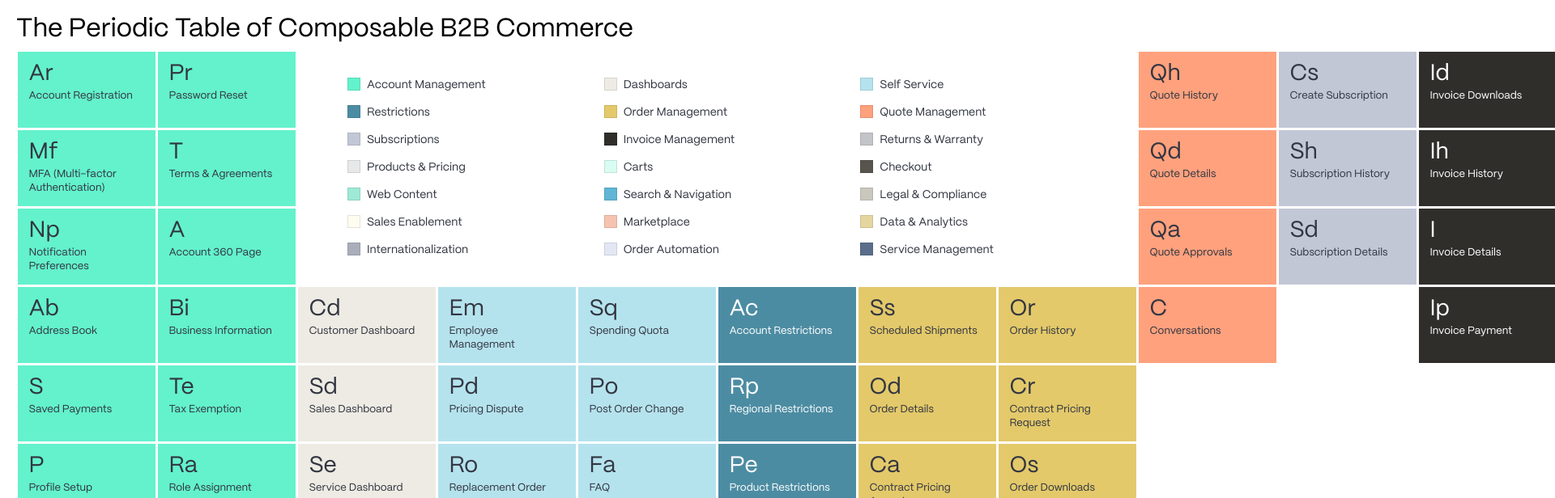
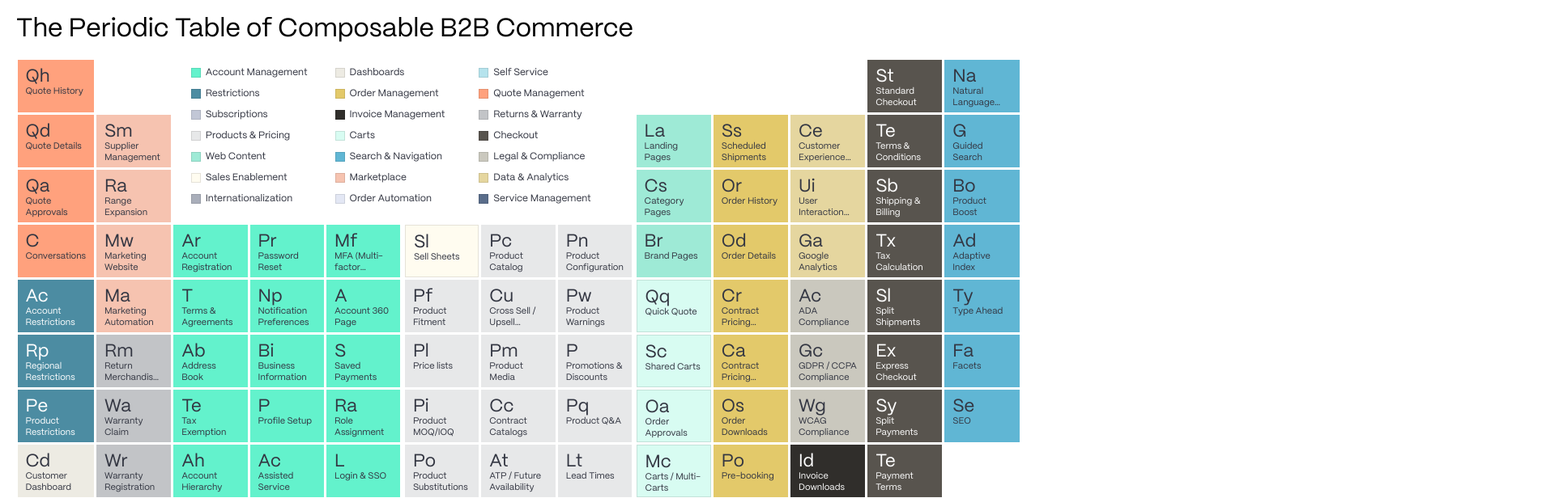
Before and after one commit to dmitryhb/periodic-table, a Vue app: page / in a window 1280 px wide. Shown: the top 616 px of the page at 81% size, 1920 px wide, since content can reach past the window. Built offline with nearby package versions, Linux system fonts and the light colour scheme.

Commit message:
PT-19: Fit table into one page

```diff
--- a/src/assets/styles/_elements.scss
+++ b/src/assets/styles/_elements.scss
@@ -74,17 +74,74 @@
   position: relative;
   transition: opacity 0.3s linear;
   opacity: 1;
+  display: flex;
+  align-items: flex-start;
+  margin-top: 20px;
+  width: 100%;
+  max-width: 2000px;
+  margin-left: auto;
+  margin-right: auto;
+
+  &.has-selected {
+    .element-item:not(.has-selected) {
+      filter: grayscale(1);
+      opacity: 0.5;
+    }
+  }
+
+  .gap-1 {
+    margin-top: 68px;
+  }
+
+  .gap-3 {
+    margin-top: 204px;
+  }
 
   &.has-current-element {
     opacity: 0.8;
+  }
+
+  .col {
+    display: flex;
+    flex-wrap: wrap;
+    flex-direction: row;
+    align-items: flex-start;
+    width: 8.33%;
+
+    .element-item {
+      width: 100%;
+      transition: opacity 0.2s linear, filter 0.2s linear, transform 0.2s ease-in-out;;
+    }
+
+    &.col-3 {
+      width: 25%;
+      .element-item {
+        width: 32.5%;
+      }
+    }
+
+    @media screen and (max-width: 1599px) {
+      &.col-3 {
+        .element-item {
+          width: 32%;
+        }
+      }
+    }
+    @media screen and (max-width: 1051px) {
+      &.col-3 {
+        .element-item {
+          width: 31.5%;
+        }
+      }
+    }
   }
 }
 
 .elements-list {
   padding: 10px 0;
-  display: flex;
-  align-items: flex-start;
-  justify-content: flex-start;
+  display: grid;
+  grid-template-columns: repeat(11, 1fr);
+  grid-column-gap: 2px;
 
   .capability {
     display: grid;
@@ -135,6 +192,10 @@
   box-shadow: 0 10px 20px rgba(0, 0, 0, 0.2);
   overflow: hidden;
 
+  .element-item {
+    width: 120px;
+  }
+
   @include lt-sm() {
     position: absolute;
   }
@@ -150,13 +211,14 @@
     display: inline-block;
     padding: 4px;
     opacity: 0;
+    z-index: 200;
   }
 
   .details {
     position: absolute;
-    left: 170px;
+    left: 130px;
     top: 0;
-    width: 330px;
+    width: 360px;
     padding: 20px;
     line-height: 135%;
 
@@ -176,20 +238,13 @@
   }
 }
 .element-item {
-  width: 170px;
-  height: 94px;
-  padding: 14px;
+  height: 65px;
+  padding: 10px;
   margin: 1.5px;
   position: relative;
   cursor: pointer;
   transition: transform 0.2s ease-in-out;
   user-select: none;
-
-  @include lt-sm() {
-    width: 130px;
-    height: 70px;
-    padding: 8px;
-  }
 
   &.clone {
     &:hover {
@@ -208,19 +263,43 @@
     transform: scale(0.95, 0.95);
   }
 
+  @media screen and (max-width: 900px) {
+    text-align: center;
+    display: inline-flex;
+    align-items: center;
+    justify-content: center;
+  }
+
   .element {
-    font-size: 28px;
-    margin-bottom: 4px;
-    @include lt-sm() {
+    font-size: 22px;
+    @media screen and (max-width: 1200px) {
+      font-size: 20px;
+    }
+    @media screen and (max-width: 1100px) {
       font-size: 18px;
-      font-weight: bold;
+    }
+    @media screen and (max-width: 1051px) {
+      font-size: 16px;
+    }
+    @media screen and (max-width: 900px) {
+      font-size: 20px;
     }
   }
   .name {
-    font-size: 13px;
-    line-height: 135%;
-    @include lt-sm() {
-      font-size: 11px;
+    font-size: 11px;
+    line-height: 130%;
+
+    @media screen and (max-width: 1100px) {
+      font-size: 10px;
+    }
+    @media screen and (max-width: 1599px) {
+      display: -webkit-box;
+      -webkit-line-clamp: 2;
+      -webkit-box-orient: vertical;
+      overflow: hidden;
+    }
+    @media screen and (max-width: 900px) {
+      display: none;
     }
   }
 }
@@ -233,15 +312,10 @@ a {
 }
 
 .capabilities-list {
-  width: 950px;
+  width: 43%;
   position: absolute;
-  left: 400px;
-  top: 35px;
-
-  @include lt-sm() {
-    left: 300px;
-    width: 700px;
-  }
+  left: 17%;
+  top: 5px;
 
   .clear-all {
     position: absolute;
@@ -265,12 +339,12 @@ a {
 
   .capability {
     display: inline-flex;
-    padding: 4px 8px;
-    margin: 4px 0;
+    padding: 4px 4px;
+    margin: 2px 0;
+    font-size: 12px;
     align-items: flex-end;
     cursor: pointer;
     transition: background-color 0.2s linear;
-    border-radius: 4px;
     user-select: none;
     border: 1px solid transparent;
 
@@ -284,9 +358,9 @@ a {
     }
 
     .color {
-      width: 16px;
-      height: 16px;
-      margin-right: 8px;
+      width: 12px;
+      height: 12px;
+      margin-right: 6px;
       border: 1px solid rgba(0, 0, 0, 0.1);
     }
 
--- a/src/assets/styles/_layout.scss
+++ b/src/assets/styles/_layout.scss
@@ -14,6 +14,8 @@ body {
 .title {
   font-size: 2rem;
   color: #000;
+  max-width: 2000px;
+  margin: auto;
 
   @include lt-sm() {
     font-size: 1.2rem;
--- /dev/null
+++ b/src/components/Cap.vue
@@ -0,0 +1,45 @@
+<script setup lang="ts">
+import ElementItem from '@/components/ElementItem.vue'
+import { computed } from 'vue'
+import { useStore } from 'vuex'
+import { Capability } from '@/lib/capability.js'
+import {Element, IElement} from '@/lib/element'
+
+const props = defineProps({
+  capability: String
+})
+const emit = defineEmits(['clicked'])
+const store = useStore()
+
+const getCapabilityInstance = (): Capability | null => {
+  const capabilityInstance: Capability | null = store.state.data.capabilities.items.find((capability: Capability) => capability.id === props.capability)
+  return capabilityInstance
+}
+
+const elements = computed((): IElement[] => {
+  if (!props.capability) {
+    return []
+  }
+
+  const capabilityInstance: Capability | null = getCapabilityInstance()
+  return capabilityInstance ? capabilityInstance.elements as IElement[] : []
+})
+
+const isSelected = () => {
+  return store.state.app.selectedCapabilities.includes(props.capability)
+}
+
+const onElementClicked = (element: Element): void => {
+  emit('clicked', element)
+}
+
+</script>
+<template>
+  <element-item
+      v-for="element in elements"
+      :element="element"
+      :id="element.id"
+      :class="{ 'has-selected': isSelected() }"
+      @clicked="onElementClicked(element)"
+  />
+</template>
--- a/src/components/ElementsList.vue
+++ b/src/components/ElementsList.vue
@@ -1,16 +1,17 @@
 <script setup lang="ts">
 import {useStore} from 'vuex'
 import {computed, onBeforeUnmount, onMounted, watch} from 'vue'
-import ElementItem from '@/components/ElementItem.vue'
-import CapabilitiesList from '@/components/CapabilitiesList.vue'
 import {Capability} from '@/lib/capability'
 import {Element} from '@/lib/element'
 import {useClickOutside} from '@/lib/click-outside'
 import {useAnimateElement} from '@/components/lib/animate-element'
+import Cap from '@/components/Cap.vue'
+import CapabilitiesList from '@/components/CapabilitiesList.vue'
 
 const maxItemsPerColumn: number = 9
 const store = useStore()
 const capabilities = computed(() => store.state.data.capabilities.items)
+const elements = computed(() => store.state.data.elements.items)
 const selectedCapabilities = computed(() => store.state.app.selectedCapabilities)
 const hasCurrentElement = computed(() => store.state.app.currentElement !== null)
 const { animateElementIntro, animateElementOutro } = useAnimateElement()
@@ -37,8 +38,9 @@ const { bind, unbind } = useClickOutside(['.elements-view', '.cloned-element'],
 /**
  * Get column's CSS class name.
  * @param capability
+ * @param index
  */
-const getColumnsClass = (capability: Capability): string => {
+const getColumnsClass = (capability: Capability, index: number): string => {
   const total: number = capability.elements ? capability.elements.length : 1
   return `column-${Math.max(0, Math.floor(total / maxItemsPerColumn))}`
 }
@@ -66,6 +68,10 @@ const onElementClicked = (element: Element): void => {
 
   store.dispatch('app/setCurrentElement', element)
 }
+
+const hasSelected = computed(() => {
+  return store.state.app.selectedCapabilities.length > 0
+})
 
 onMounted(() => {
   window.addEventListener('keyup', handleKeyboard)
@@ -96,28 +102,46 @@ watch(() => store.state.app.currentElement, (value: Element | null, oldValue: El
 })
 </script>
 <template>
-  <div class="elements-view" :class="{ 'has-current-element': hasCurrentElement }">
+  <div class="elements-view" :class="{ 'has-current-element': hasCurrentElement, 'has-selected': hasSelected }">
     <capabilities-list />
-    <div
-        v-if="capabilities && capabilities.length"
-        class="elements-list"
-        :class="{ 'has-selected': selectedCapabilities.length > 0 }"
-    >
-      <div
-          class="capability"
-          v-for="(capability, i) in capabilities"
-          :key="`capability-item-${i}-${capability.id}`"
-          :id="`capability-${capability.id}`"
-          :class="[getColumnsClass(capability), { selected: isSelected(capability.id) }]"
-      >
-        <element-item
-            v-for="(element, j) in capability.elements"
-            @clicked="onElementClicked(element)"
-            :id="element.id"
-            :key="element.id"
-            :element="element"
-        />
-      </div>
+    <div class="col">
+      <cap @clicked="onElementClicked" capability="quoteManagement" />
+      <cap @clicked="onElementClicked" capability="restrictions" />
+      <cap @clicked="onElementClicked" capability="dashboards" />
+    </div>
+    <div class="col gap-1">
+      <cap @clicked="onElementClicked" capability="marketplace" />
+      <cap @clicked="onElementClicked" capability="returnsWarranty" />
+    </div>
+    <div class="col col-3 gap-3">
+      <cap @clicked="onElementClicked" capability="accountManagement" />
+      <cap @clicked="onElementClicked" capability="selfService" />
+      <cap @clicked="onElementClicked" capability="serviceManagement" />
+      <cap @clicked="onElementClicked" capability="internationalization" />
+    </div>
+    <div class="col col-3 gap-3">
+      <cap @clicked="onElementClicked" capability="salesEnablement" />
+      <cap @clicked="onElementClicked" capability="productsPricing" />
+      <cap @clicked="onElementClicked" capability="orderAutomation" />
+      <cap @clicked="onElementClicked" capability="subscriptions" />
+    </div>
+    <div class="col gap-1">
+      <cap @clicked="onElementClicked" capability="webContent" />
+      <cap @clicked="onElementClicked" capability="carts" />
+    </div>
+    <div class="col gap-1">
+      <cap @clicked="onElementClicked" capability="orderManagement" />
+    </div>
+    <div class="col gap-1">
+      <cap @clicked="onElementClicked" capability="dataAnalytics" />
+      <cap @clicked="onElementClicked" capability="legalCompliance" />
+      <cap @clicked="onElementClicked" capability="invoiceManagement" />
+    </div>
+    <div class="col">
+      <cap @clicked="onElementClicked" capability="checkout" />
+    </div>
+    <div class="col">
+      <cap @clicked="onElementClicked" capability="searchNavigation" />
     </div>
   </div>
 </template>
--- a/src/components/lib/animate-element.ts
+++ b/src/components/lib/animate-element.ts
@@ -63,7 +63,7 @@ export const useAnimateElement = (): IUseAnimateElement => {
     const tl = new TimelineLite()
     const scrollLeft = document.documentElement.scrollLeft
 
-    tl.set(clonedContainer, { width: isSmallScreen() ? 130 : 170 })
+    tl.set(clonedContainer, { width: 120 })
     tl.to(clonedContainer, {
       left: isSmallScreen() ? (scrollLeft + 21) : 80,
       top: isSmallScreen() ? 20 : 100,
@@ -71,7 +71,7 @@ export const useAnimateElement = (): IUseAnimateElement => {
       ease: Circ.easeInOut
     })
     tl.to(clonedContainer, {
-      height: 400,
+      height: 300,
       duration: 0.3,
       ease: Circ.easeOut
     })
@@ -104,7 +104,7 @@ export const useAnimateElement = (): IUseAnimateElement => {
 
     const tl = new TimelineLite()
     tl.set(domElementCloned, {
-      width: 170,
+      width: 120,
     })
     tl.to(domElementCloned, {
       height: bounds.height,
--- a/src/data/elements.json
+++ b/src/data/elements.json
@@ -79,7 +79,7 @@
   },
   {
     "element": "Ac",
-    "name": "Assisted Service / Customer Imitation",
+    "name": "Assisted Service",
     "capability": "accountManagement",
     "details": "Internal service and sales employees can shop and checkout directly on behalf of any customer within their territory or jurisdiction. Customer selection is streamlined via a user managed favorite accounts list. Shopping on behalf of a customer applies all of that customer's restrictions, products and prices for the employee so long as they are browsing the site with that customer selected."
   },
@@ -319,7 +319,7 @@
   },
   {
     "element": "Rm",
-    "name": "Return Merchandise Authorization",
+    "name": "Return Merchandise Auth",
     "capability": "returnsWarranty",
     "details": "Full support for customers to request returns on any order by product line for any needed quantity. Workflow offers streamlined solutions to automate backend processes."
   },
@@ -685,7 +685,7 @@
   },
   {
     "element": "Ce",
-    "name": "Customer Experience Management",
+    "name": "Customer Experience Mgmt",
     "capability": "dataAnalytics",
     "details": "Customizable survey capabilities to capture direct user feedback on the user experience."
   },
```
